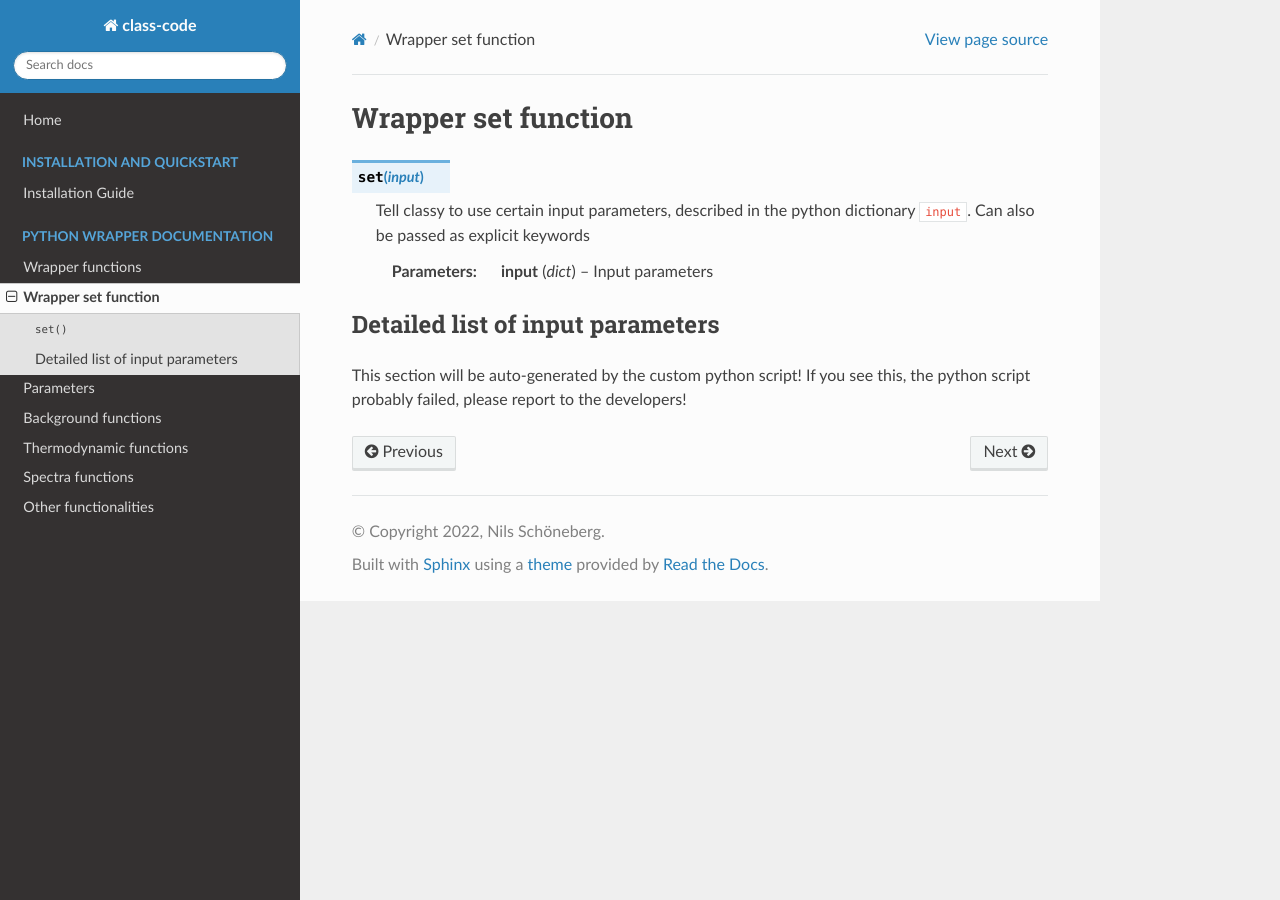
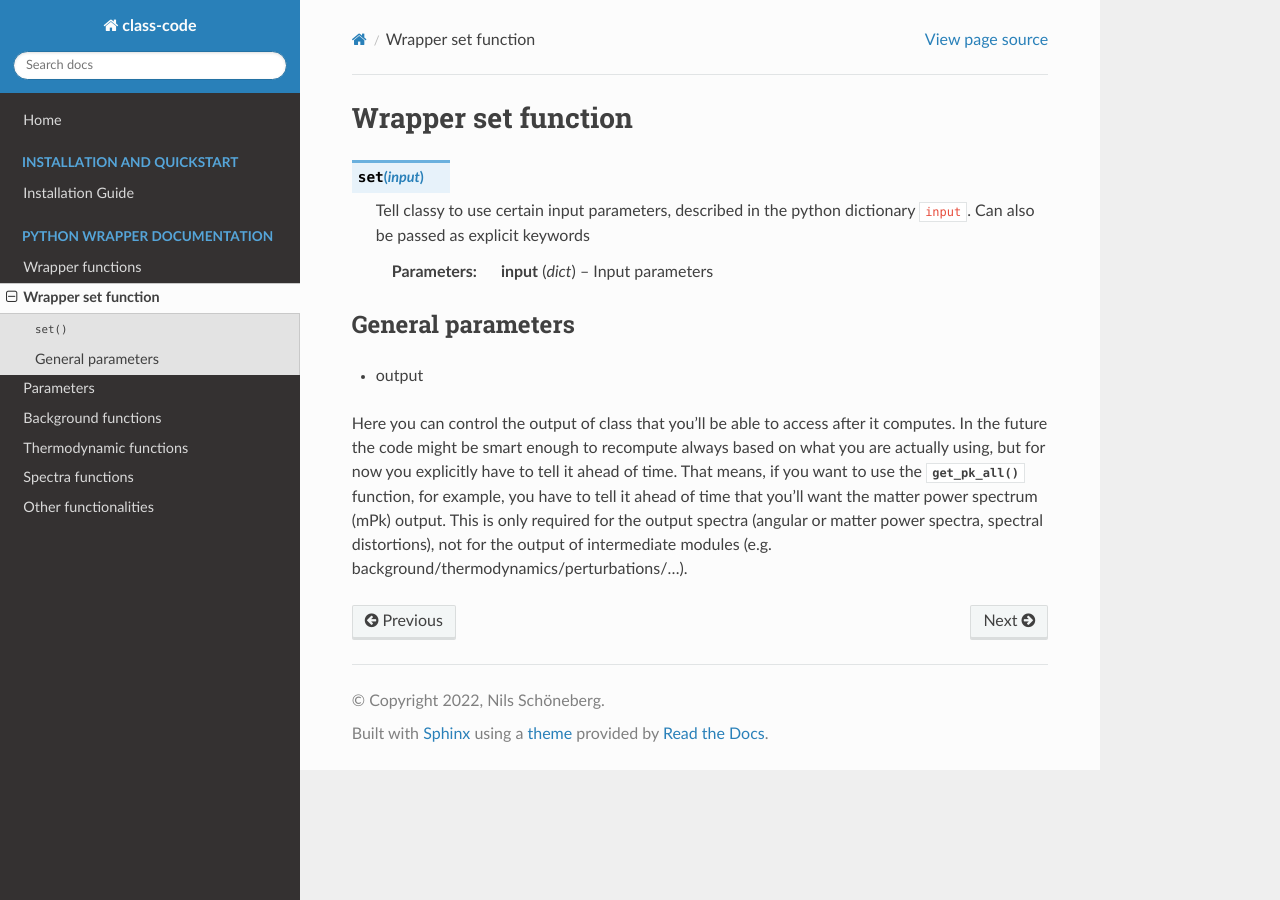
Before and after one commit to schoeneberg/class-code-documentation, a Sphinx documentation site: the page built from docs/wrapper_set.rst, in a window 1280 px wide. Built offline with Sphinx 7.4.7 and the Read the Docs theme 3.1.0, drawn with Linux system fonts in a browser that asks for light colours; pages that are not in the unit, such as notebooks, are missing from menus.

Commit message:
Update wrapper_set.rst

```diff
--- a/docs/wrapper_set.rst
+++ b/docs/wrapper_set.rst
@@ -11,7 +11,10 @@ Wrapper set function
   :param input: Input parameters
   :type input: dict
 
-Detailed list of input parameters
----------------------------------
 
-This section will be auto-generated by the custom python script! If you see this, the python script probably failed, please report to the developers!
+General parameters
+^^^^^^^^^^^^^^^^^^
+
+* output
+
+Here you can control the output of class that you'll be able to access after it computes. In the future the code might be smart enough to recompute always based on what you are actually using, but for now you explicitly have to tell it ahead of time. That means, if you want to use the :func:`get_pk_all` function, for example, you have to tell it ahead of time that you'll want the matter power spectrum (mPk) output. This is only required for the output spectra (angular or matter power spectra, spectral distortions), not for the output of intermediate modules (e.g. background/thermodynamics/perturbations/...).
```
